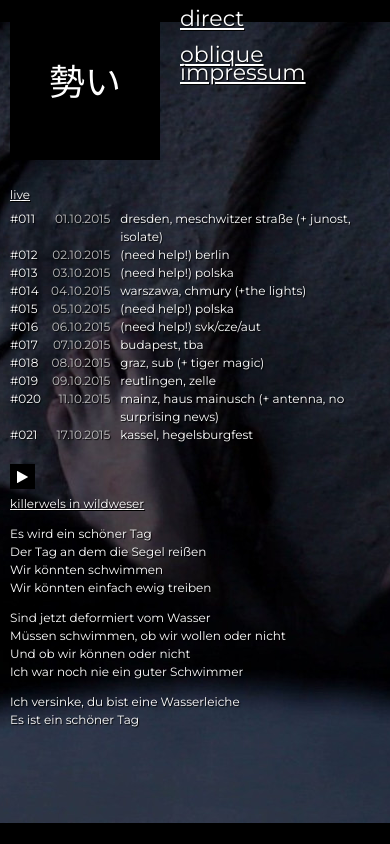
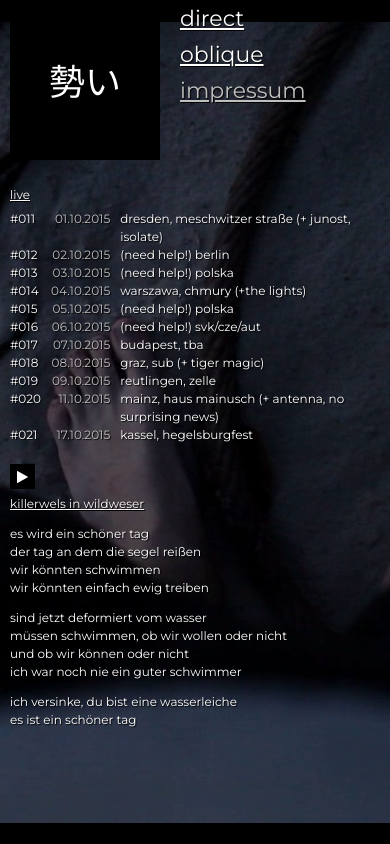
Before and after one commit to herrherrmann/ikioi, a plain HTML site: page index.html in a window 390 px wide. Drawn offline with Linux system fonts and the light colour scheme; a web font is replaced by a local one.

Commit message:
Fixed impressum link css id and styles. Turned German special characters into proper html variants.

```diff
--- a/index.html
+++ b/index.html
@@ -45,9 +45,10 @@
         <a href="mailto:info[at]unruhe.org" class="contact-link">direct</a>
         <br class="mobile"><br class="mobile">
         <a href="https://www.facebook.com/pages/勢い/736231716396244" target="_blank" class="contact-link">oblique</a>
+        <br class="mobile"><br class="mobile">
       </div>
 
-      <div class="impressum-link">
+      <div id="impressum-link">
         <a href="impressum.html" onclick="window.open('impressum.html', 'newwindow', 'width=300, height=250'); return false;">
           impressum
         </a>
@@ -58,7 +59,7 @@
       <div id="gigs">
         <h2>live</h2>
         <table>
-          <tr><td>#011</td><td class="text-muted text-right">01.10.2015</td><td>dresden, meschwitzer straße (+ junost, isolate)</td></tr>
+          <tr><td>#011</td><td class="text-muted text-right">01.10.2015</td><td>dresden, meschwitzer stra&szlig;e (+ junost, isolate)</td></tr>
           <tr><td>#012</td><td class="text-muted text-right">02.10.2015</td><td>(need help!) berlin</td></tr>
           <tr><td>#013</td><td class="text-muted text-right">03.10.2015</td><td>(need help!) polska</td></tr>
           <tr><td>#014</td><td class="text-muted text-right">04.10.2015</td><td>warszawa, chmury (+the lights)</td></tr>
@@ -85,20 +86,20 @@
         <div class="text">
           <h2>killerwels in wildweser</h2>
           <p>
-            Es wird ein schöner Tag<br>
-            Der Tag an dem die Segel reißen<br>
-            Wir könnten schwimmen<br>
-            Wir könnten einfach ewig treiben<br>
+            es wird ein sch&ouml;ner tag<br>
+            der tag an dem die segel rei&szlig;en<br>
+            wir k&ouml;nnten schwimmen<br>
+            wir k&ouml;nnten einfach ewig treiben<br>
           </p>
           <p>
-            Sind jetzt deformiert vom Wasser<br>
-            Müssen schwimmen, ob wir wollen oder nicht<br>
-            Und ob wir können oder nicht<br>
-            Ich war noch nie ein guter Schwimmer<br>
+            sind jetzt deformiert vom wasser<br>
+            m&uuml;ssen schwimmen, ob wir wollen oder nicht<br>
+            und ob wir k&ouml;nnen oder nicht<br>
+            ich war noch nie ein guter schwimmer<br>
           </p>
           <p>
-            Ich versinke, du bist eine Wasserleiche<br>
-            Es ist ein schöner Tag
+            ich versinke, du bist eine wasserleiche<br>
+            es ist ein sch&ouml;ner tag
           </p>
         </div>
       </div>
--- a/less/layout.less
+++ b/less/layout.less
@@ -18,19 +18,8 @@
     float: left;
   }
 
-  .impressum-link {
+  #impressum-link {
     float: right;
-
-    a:link,
-    a:active,
-    a:focus,
-    a:visited {
-      color: @text-muted;
-    }
-
-    a:hover {
-      color: @text-muted;
-    }
   }
 
   #lyrics {
@@ -62,7 +51,7 @@
   #contact,
   #gigs,
   #btn-player,
-  .impressum-link {
+  #impressum-link {
     float: none;
   }
 
@@ -93,7 +82,7 @@
     }
   }
 
-  .impressum-link {
+  #impressum-link {
     font-size: @text-size-mobile;
   }
 
--- a/less/styles.less
+++ b/less/styles.less
@@ -47,6 +47,19 @@
   background-size  : cover;
 }
 
+#impressum-link {
+  a:link,
+  a:active,
+  a:focus,
+  a:visited {
+    color: @text-muted;
+  }
+
+  a:hover {
+    color: @text-muted;
+  }
+}
+
 #impressum {
   background-color: @bg-main;
   margin          : 0 @padding-normal;
```
Also changed, not shown: styles.css, 1 other file.
